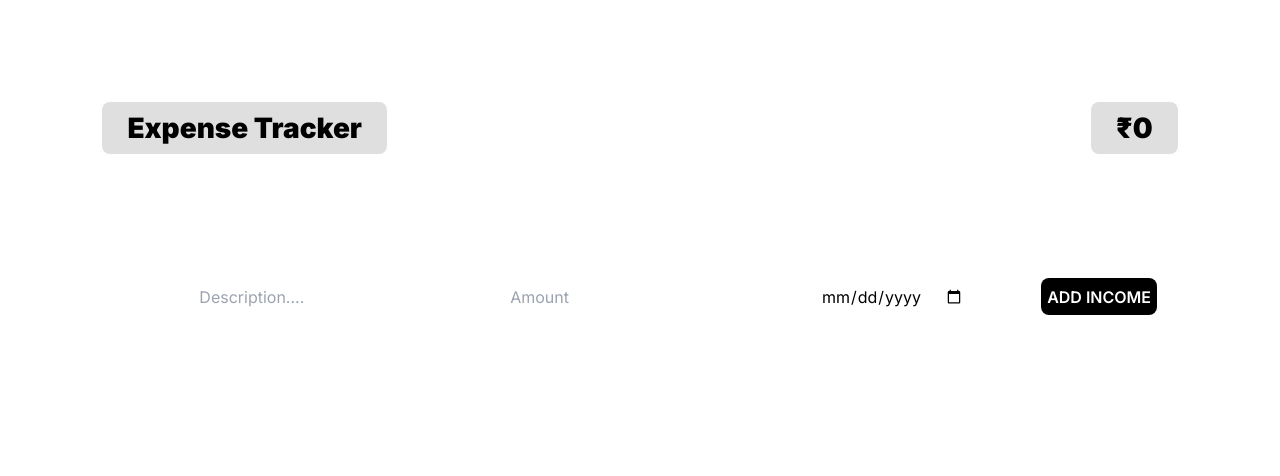
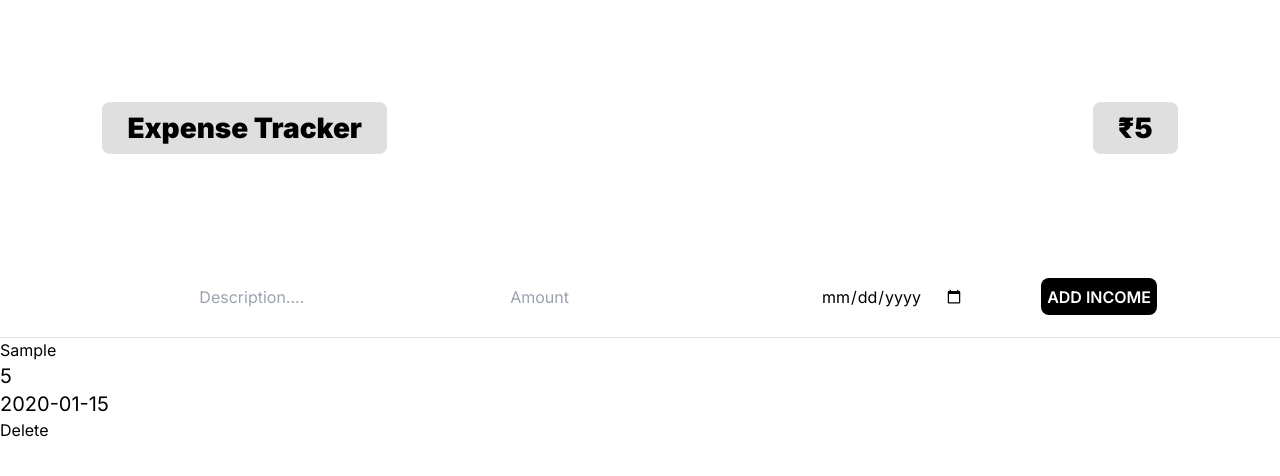
Before and after one commit to iharshyadav/Bdcoe-project, a Next.js app in the folder expenses/: page / in a window 1280 px wide. Both pictures are taken after typing "Sample", "5", "2020-01-15" into the empty fields and a click on the input "Add Income". Shown: the top 476 px of the page. Built offline with nearby package versions, Linux system fonts and the light colour scheme.

Commit message:
Added all the functionality

```diff
--- a/expenses/Component/Form.js
+++ b/expenses/Component/Form.js
@@ -1,19 +1,36 @@
 import React, { useRef } from 'react'
 
-const form = ({Income,setIncome}) => {
+const form = ({income,setIncome}) => {
   const desc = useRef(null)
   const price = useRef(null)
   const date = useRef(null)
-  const AddIncome = (e)=>{
-    e.preventDefault()
-    console.log(desc.current.value)
-    console.log(price.current.value)
-    console.log(date.current.value)
+  // const AddIncome = (e)=>{
+  //   e.preventDefault()
+  //   console.log(desc.current.value)
+  //   console.log(price.current.value)
+  //   console.log(date.current.value)
 
-    desc.current.value="";
-    price.current.value="";
-    date.current.value="";
-  }
+
+
+    const AddIncome= e =>{
+      e.preventDefault();
+      let d = desc.current.value.split("-");
+      // let newDate=new Date[d[0],d[1]-1,d[2]];
+
+      setIncome([...income,{
+        "desc": desc.current.value,
+        "date": date.current.value,
+        "price":price.current.value
+      }]);
+
+      desc.current.value="";
+      price.current.value=null;
+      date.current.value=null;
+
+    }
+
+
+
 
   return (
     <form className='income-form' onSubmit={AddIncome}>
--- a/expenses/app/page.js
+++ b/expenses/app/page.js
@@ -3,24 +3,60 @@ import React, { useEffect, useState } from "react";
 import Header from "@/Component/Header";
 import Form from "@/Component/Form";
 const page=()=>{
-    const [Income, setIncome] = useState("")
+    const [income, setIncome] = useState([])
     const [totalIncome, settotalIncome] = useState(0);
 
-    useEffect(()=>{
-      let temp=0;
-      for(let i=0;i<Income.length;i++)
-      {
-        temp+=parseInt(Income[i].price)
+
+    const deleteNote=(i)=>{
+      let copyTask=[...income];
+      copyTask.splice(i,1)
+      setIncome(copyTask);
+ }
+
+    let renderTask=<h5>No Task Available</h5>
+
+    if(income.length > 0){
+      renderTask=income.map((t,i)=>{
+        return(
+          <>
+            <li className="income-list">
+               <div key={i} className="income-list-1">
+                 <h5 className="description">{t.desc}</h5>
+                 <p className="text-xl ">{t.price}</p>
+                 <p className="text-xl ">{t.date}</p>
+               </div>
+               <button
+                 onClick={()=>{
+                  deleteNote(i);
+                 }}
+                  className="income-list-2">Delete</button>
+            </li>
+          </>
+        )
+      })
+    }
+
+
+    useEffect(() => {
+      let temp = 0;
+      for(let i = 0; i < income.length; i++) {
+        temp += parseInt(income[i].price);
       }
+
       settotalIncome(temp);
-    },[Income]);
+    }, [income]);
 
   return(
     <>
     <Header totalIncome={totalIncome}/>
-    <Form Income={Income} setIncome={setIncome}/>
+    <Form income={income} setIncome={setIncome}/>
+    {/* <div className="w-2/3 h-15 text-black">{(income.length > 0) ? income[0].desc : " "}</div> */}
+    <hr/>
+    <div>
+       <ul>{renderTask}</ul>
+    </div>
     </>
-  )
+  );
 }
 
 export default page
```
Also changed, not shown: expenses/Component/Footer.js (deleted).
